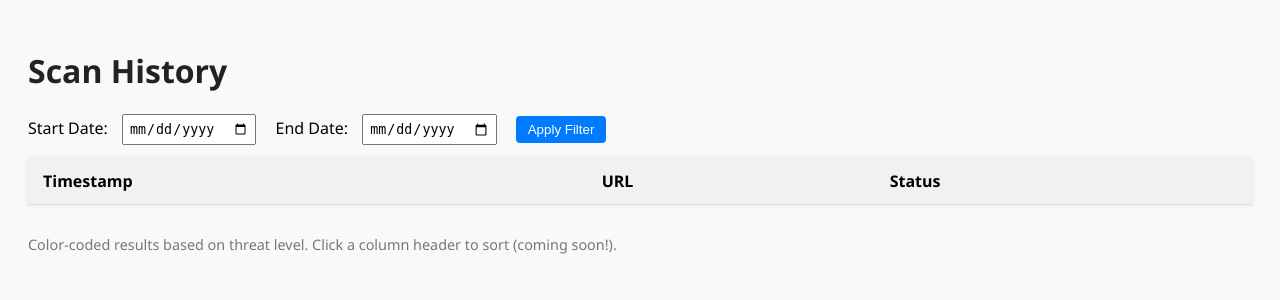
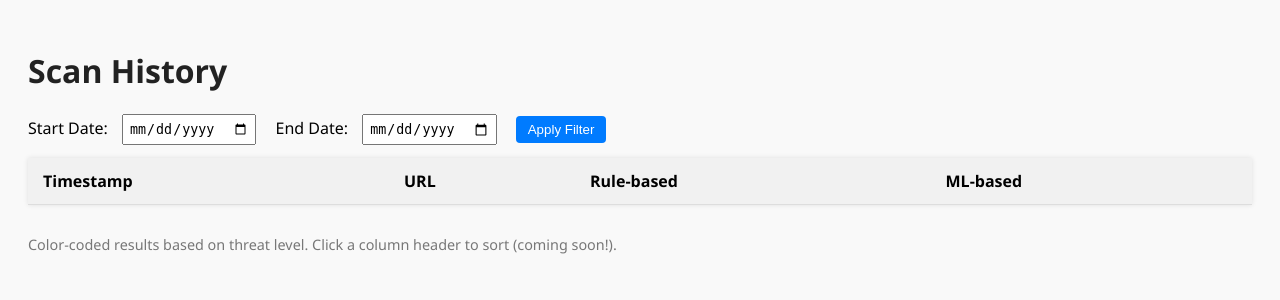
Before and after one commit to AnitaGiani/zero-click-backend, a Flask app: page /report in a window 1280 px wide. Shown: the top 300 px of the page. Run offline with Flask 3, Linux system fonts and the light colour scheme; data that the repository does not hold is empty; parts of the project's set-up code (start-up, migrations or seed data) failed here and were passed over.

Commit message:
did some upgraded

```diff
--- a/app.py
+++ b/app.py
@@ -51,12 +51,14 @@ def log_url_check(url, result):
     log_file = "scan_log.csv"
     timestamp = datetime.now().strftime("%Y-%m-%d %H:%M:%S")
 
-    if isinstance(result, dict):
-        result = f"Rule: {result.get('rule_based')}, ML: {result.get('ml_based')}"
+    # Unpack values safely
+    rule_based = result.get("rule_based", "Unknown")
+    ml_based = result.get("ml_based", "Unknown")
 
     with open(log_file, mode='a', newline='', encoding='utf-8') as file:
         writer = csv.writer(file)
-        writer.writerow([timestamp, url, result])
+        writer.writerow([timestamp, url, rule_based, ml_based])
+
 
 
 
@@ -80,6 +82,7 @@ def check_url():
     }
 
     log_url_check(url, result)
+    print("Logging result:", result)
 
     return jsonify(result)
 
@@ -88,17 +91,17 @@ def check_url():
 
 @app.route('/scan_logs', methods=['GET'])
 def get_scan_logs():
-    from_date = request.args.get('from')  # e.g. 2025-07-13
-    to_date = request.args.get('to')      # e.g. 2025-07-14
+    from_date = request.args.get('from')
+    to_date = request.args.get('to')
 
     logs = []
     try:
         with open("scan_log.csv", "r") as f:
             reader = csv.reader(f)
             for row in reader:
-                if len(row) < 4:
-                    continue  # skip malformed rows
-                timestamp, url, rule_based, ml_based = row[:4]
+                if len(row) != 4:
+                    continue
+                timestamp, url, rule_based, ml_based = row
                 log_date = timestamp.split(" ")[0]
 
                 if from_date and log_date < from_date:
@@ -112,11 +115,11 @@ def get_scan_logs():
                     "rule_based": rule_based,
                     "ml_based": ml_based
                 })
-
     except FileNotFoundError:
         return jsonify({"logs": []})
 
     return jsonify({"logs": logs})
+
 
 @app.route('/report')
 def scan_report():
--- a/templates/scan_report.html
+++ b/templates/scan_report.html
@@ -92,8 +92,10 @@
       <tr>
         <th>Timestamp</th>
         <th>URL</th>
-        <th>Status</th>
+        <th>Rule-based</th>
+        <th>ML-based</th>
       </tr>
+
     </thead>
     <tbody></tbody>
   </table>
@@ -116,15 +118,20 @@
 
       logs.forEach(log => {
         const row = document.createElement("tr");
-        row.classList.add(log.result);  // Add class for coloring
+
+        // Add styling based on ML result
+        row.classList.add(log.ml_based);
+
         row.innerHTML = `
           <td>${log.timestamp}</td>
           <td>${log.url}</td>
-          <td>${log.result}</td>
+          <td>${log.rule_based}</td>
+          <td>${log.ml_based}</td>
         `;
         tableBody.appendChild(row);
       });
     }
+
 
     function filterLogs() {
       const start = document.getElementById("startDate").value;
```
Also changed, not shown: 1 other file.
